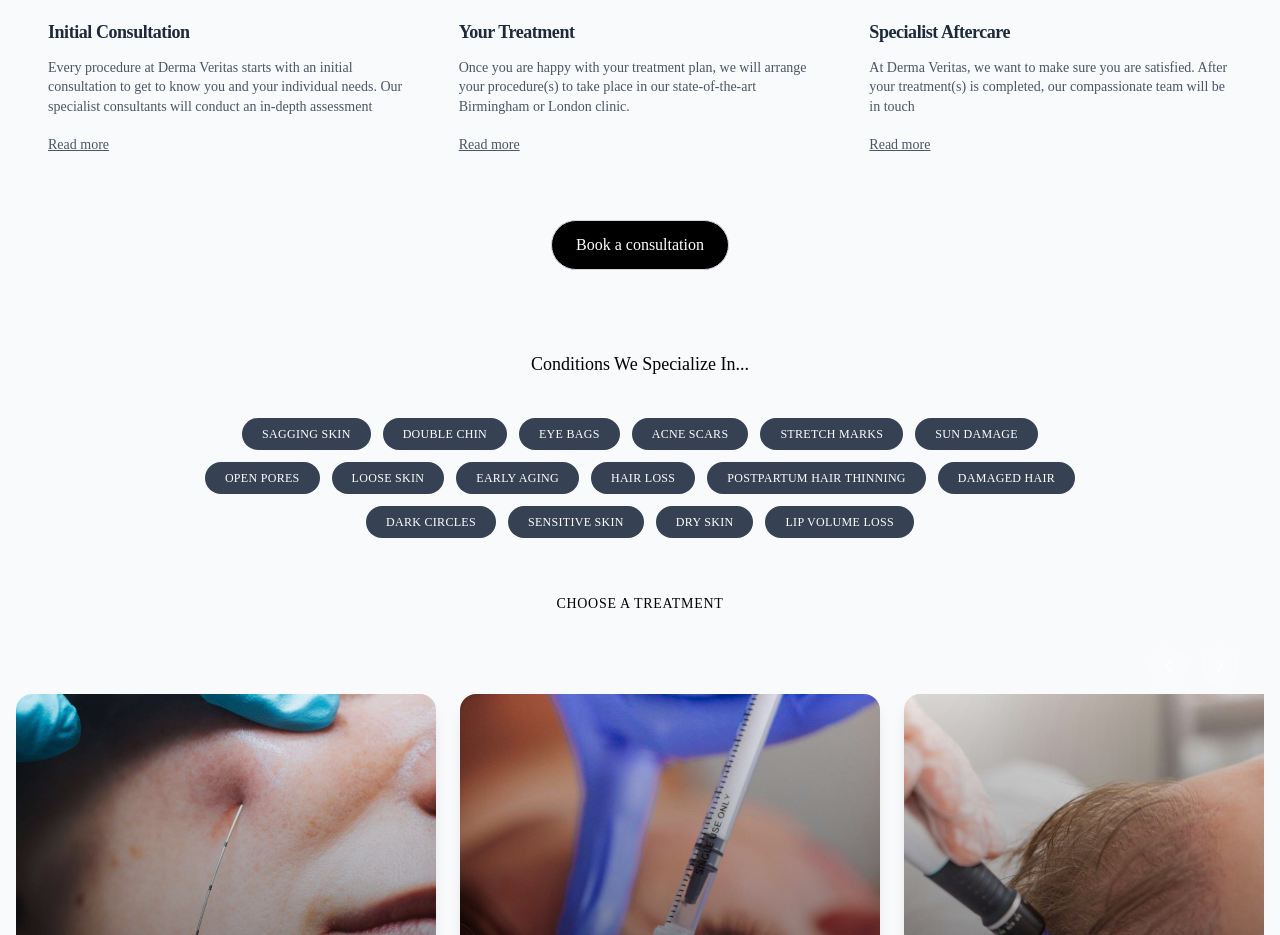
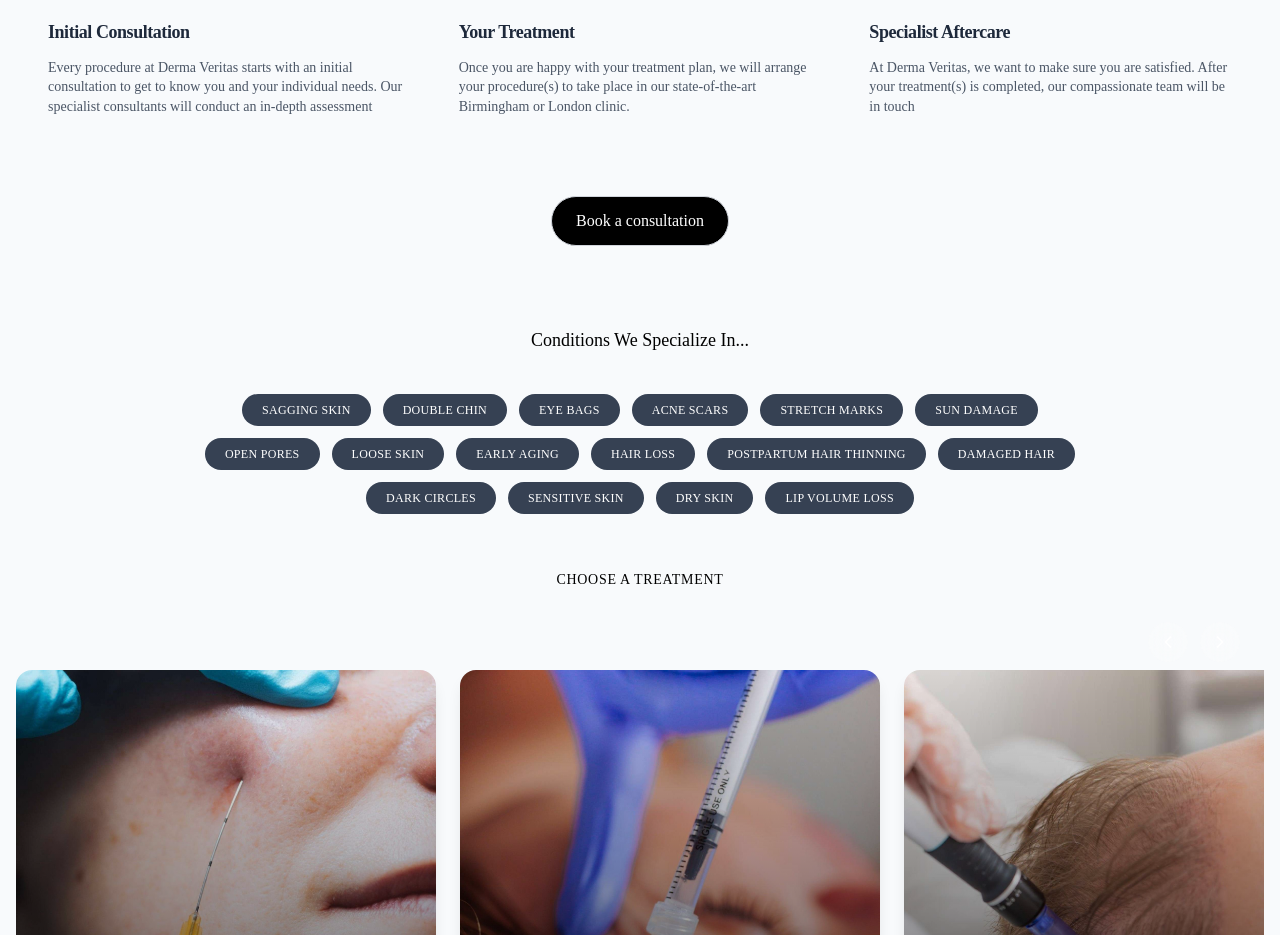
Before and after one commit to dermaveritas/Derma-Veritas, a Next.js app: page / in a window 1280 px wide. Shown: the part 2700-3635 px from the top of the page. Built offline with nearby package versions, Linux system fonts and the light colour scheme; no server answers.

Commit message:
remove "Read more" button from consultation section for improved clarity

```diff
--- a/src/components/consultation-section.jsx
+++ b/src/components/consultation-section.jsx
@@ -67,10 +67,6 @@ export default function ConsultationSection() {
               <p className="text-sm text-gray-600 mb-4 leading-snug">
                 {step.description}
               </p>
-
-              <button className="text-sm text-gray-600 hover:text-gray-800 underline transition-colors">
-                Read more
-              </button>
             </div>
           ))}
         </div>
```
